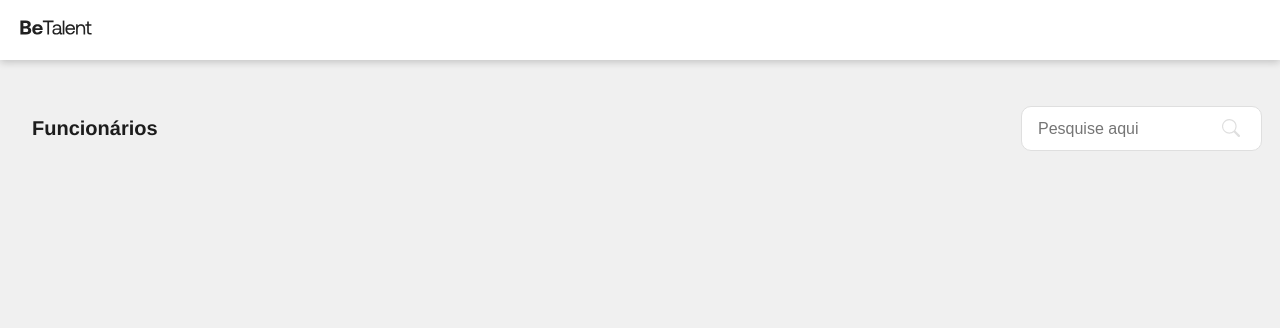
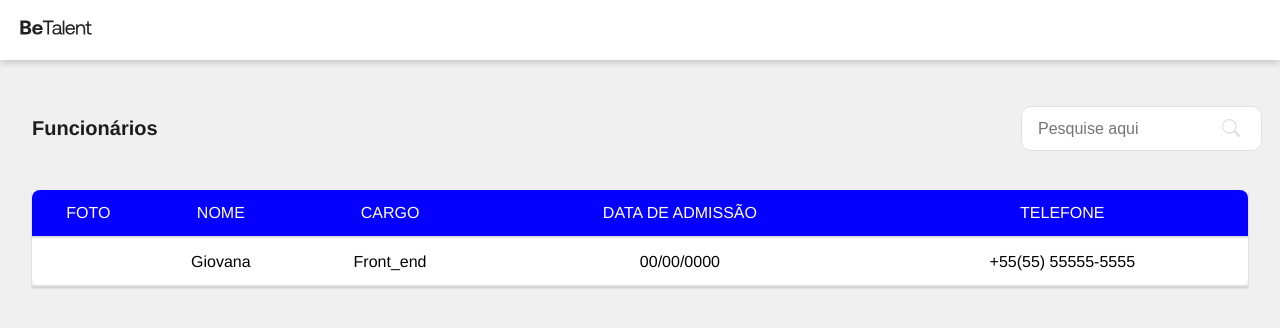
Before and after one commit to JacquelineCasali/Teste-T-cnico-Front-end-BeTalent, a React (Vite) app in the folder frontend/: page / in a window 1280 px wide. Shown: the top 328 px of the page. Built offline with nearby package versions, Linux system fonts and the light colour scheme.

Commit message:
implementando o layout tabela

```diff
--- /dev/null
+++ b/frontend/src/components/Table/Table.css
@@ -0,0 +1,83 @@
+table{
+    /* border:none; */
+    border-collapse: collapse;
+  border-spacing: 0;
+  min-width: 350px;
+    width: 100%;
+    box-shadow: 0px 1px 2px 0px #00000033;
+    border-spacing: 0;
+
+}
+
+table tr th {
+    height: 47px;
+   background: var(--primary);
+ text-align: center;
+   color:var(--whithe);
+
+font-weight: 500;
+font-size: var(--m);
+line-height: 19.54px;
+
+
+
+  }
+
+ table tbody tr{
+    border: solid 2px var(--gray-10);
+
+    vertical-align: middle;
+    border-left: 0;
+    border-right: 0;
+
+  }
+
+
+table tr td {
+background: var(--whithe);
+text-align: center;
+border: solid 1px;
+border-color: #dee2e6;
+vertical-align: middle;
+border-left: 0;
+border-right: 0;
+height: 49px;
+font-weight: 400;
+font-size: var(--m);
+line-height: 19.09px;
+
+
+}
+
+
+
+/* top-left border-radius */
+table tr:first-child th:first-child {
+  border-top-left-radius: 8px;
+}
+
+/* top-right border-radius */
+table tr:first-child th:last-child {
+  border-top-right-radius: 8px;
+}
+
+/* bottom-left border-radius */
+table tr:last-child td:first-child {
+  border-bottom-left-radius: 8px;
+}
+
+/* bottom-right border-radius */
+table tr:last-child td:last-child {
+  border-bottom-right-radius: 8px;
+}
+
+
+/* passa o mouse porcima */
+tbody tr:hover {
+    box-shadow: rgb(0 0 0 / 25%) 0px 8px 24px;
+  cursor: pointer;
+  }
+
+  td:first-letter {
+    text-transform: capitalize;
+  }
--- /dev/null
+++ b/frontend/src/components/Table/Table.jsx
@@ -0,0 +1,30 @@
+import React from 'react'
+import "./Table.css"
+export default function Table() {
+  return (
+    <table>
+          <thead >
+            <tr>
+            <th>FOTO</th>
+            <th>NOME</th>
+            <th>CARGO</th>
+            <th>DATA DE ADMISSÃO</th>
+            <th>TELEFONE</th>
+
+            </tr>
+          </thead>
+<tbody>
+  <tr className='linha'>
+<td></td>
+<td>Giovana</td>
+<td>Front_end</td>
+<td>00/00/0000</td>
+<td>+55(55) 55555-5555</td>
+
+  </tr>
+
+</tbody>
+
+    </table>
+  )
+}
--- a/frontend/src/index.css
+++ b/frontend/src/index.css
@@ -4,6 +4,9 @@
 --gray: #F0F0F0;
 --gray-10:#DFDFDF;
 --black:#1C1C1C;
+--primary: #0500FF;
+
+
 --m:16px;
   --xl:32px;
   /* --sm:14px;
@@ -28,13 +31,19 @@ body {
   font-family: Helvetica Neue;
 background: var(--gray);
 width: 100%;
+
   /* min-height: 100svh; */
 }
 .main{
-display: flex;
+
 padding:  44px 32px;
-justify-content: space-between;
-align-items: center;
+
+}
+.titles{
+  justify-content: space-between;
+  align-items: center;
+  display: flex;
+  padding-bottom: 38px;
 
 }
 a {
--- a/frontend/src/pages/Home.jsx
+++ b/frontend/src/pages/Home.jsx
@@ -1,6 +1,7 @@
 import { Head } from "../components/Head/Head";
 import Navbar from "../components/Navbar/Navbar";
 import Search from "../components/Search/Search";
+import Table from "../components/Table/Table";
 import Title from "../components/Title/Tlite";
 
 
@@ -11,9 +12,19 @@ export default function Home() {
 <Head title="Projeto BeTalent"/>
   <Navbar/>
    <div className="main">
+    <div className="titles">
+
+
   <Title >Funcionários</Title>
   <Search/>
   </div>
+  <Table/>
+  </div>
+
+
+
+
+
 
 </>
   )
```
